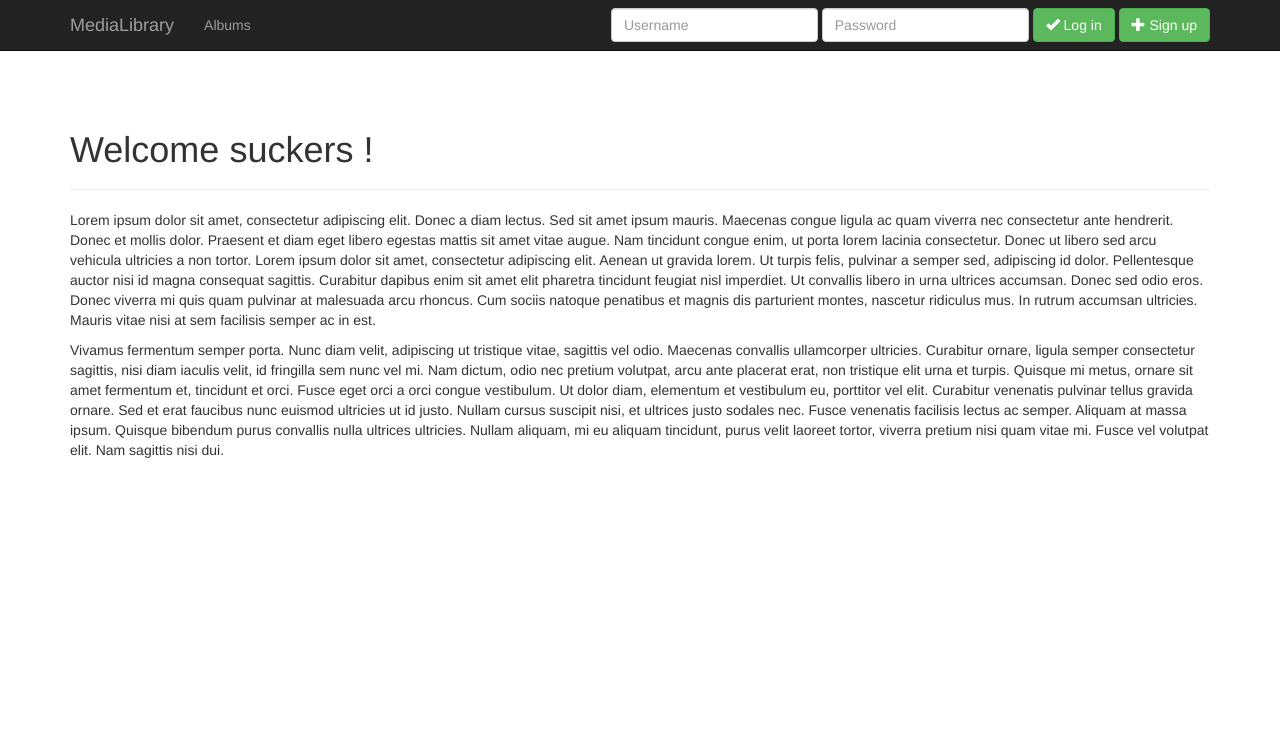
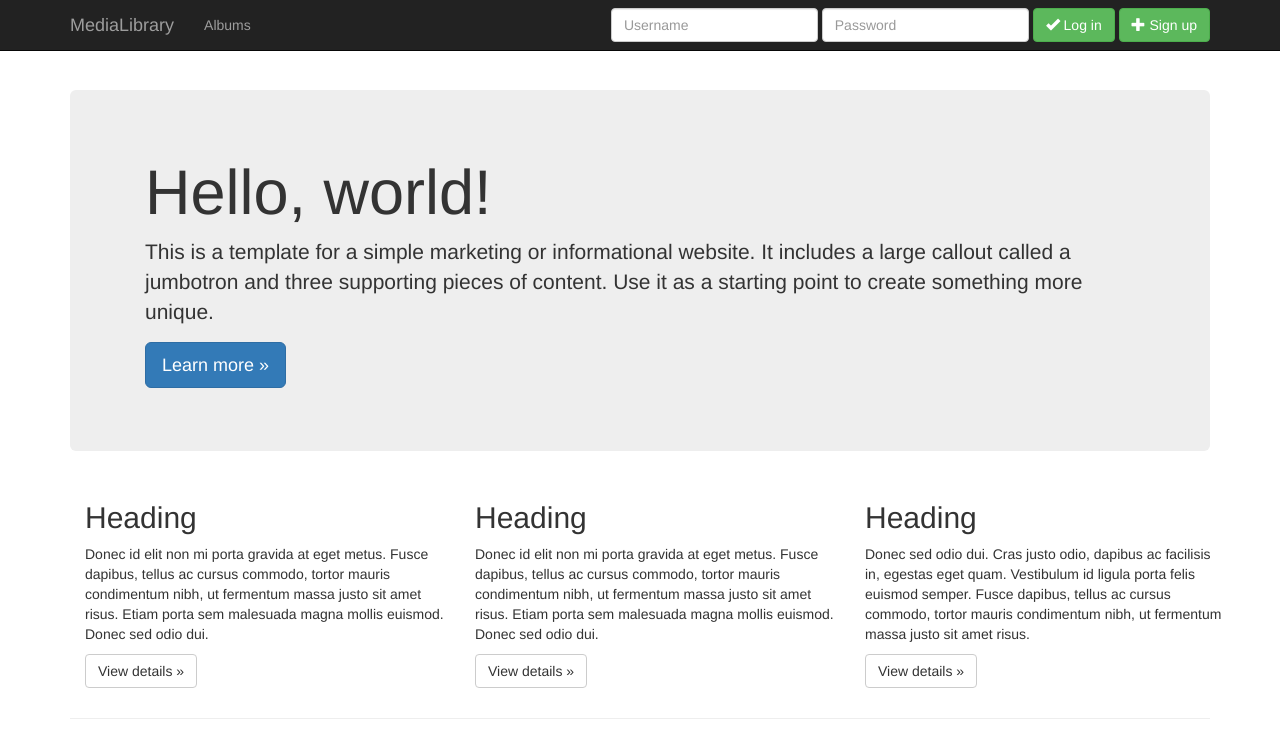
Before and after one commit to Mathsoum/MediaLibrary, a Django app: template templates/gallery/index.html in a window 1280 px wide. Shown: the top 736 px of the page. Before the commit the page ends 458 px from the top, so only its background shows below. Run offline with Django 3.2, Linux system fonts and the light colour scheme; the template is opened without the code that fills it, so the values that code supplies are empty; some libraries are stand-ins or nearby versions.

Commit message:
Welcome index separate from gallery. Special index form gallery added. Powered by Django added. Closes #3.

```diff
--- a/templates/gallery/index.html
+++ b/templates/gallery/index.html
@@ -1,9 +1,33 @@
 {% extends "global/main.html" %}
 {% block body %}
+    <!-- Main jumbotron for a primary marketing message or call to action -->
+    <div class="jumbotron">
+      <div class="container">
+        <h1>Hello, world!</h1>
+        <p>This is a template for a simple marketing or informational website. It includes a large callout called a jumbotron and three supporting pieces of content. Use it as a starting point to create something more unique.</p>
+        <p><a class="btn btn-primary btn-lg" href="#" role="button">Learn more &raquo;</a></p>
+      </div>
+    </div>
 
-<div class="page-header"><h1>Welcome suckers !</h1></div>
-
-<p>Lorem ipsum dolor sit amet, consectetur adipiscing elit. Donec a diam lectus. Sed sit amet ipsum mauris. Maecenas congue ligula ac quam viverra nec consectetur ante hendrerit. Donec et mollis dolor. Praesent et diam eget libero egestas mattis sit amet vitae augue. Nam tincidunt congue enim, ut porta lorem lacinia consectetur. Donec ut libero sed arcu vehicula ultricies a non tortor. Lorem ipsum dolor sit amet, consectetur adipiscing elit. Aenean ut gravida lorem. Ut turpis felis, pulvinar a semper sed, adipiscing id dolor. Pellentesque auctor nisi id magna consequat sagittis. Curabitur dapibus enim sit amet elit pharetra tincidunt feugiat nisl imperdiet. Ut convallis libero in urna ultrices accumsan. Donec sed odio eros. Donec viverra mi quis quam pulvinar at malesuada arcu rhoncus. Cum sociis natoque penatibus et magnis dis parturient montes, nascetur ridiculus mus. In rutrum accumsan ultricies. Mauris vitae nisi at sem facilisis semper ac in est.</p>
-<p>Vivamus fermentum semper porta. Nunc diam velit, adipiscing ut tristique vitae, sagittis vel odio. Maecenas convallis ullamcorper ultricies. Curabitur ornare, ligula semper consectetur sagittis, nisi diam iaculis velit, id fringilla sem nunc vel mi. Nam dictum, odio nec pretium volutpat, arcu ante placerat erat, non tristique elit urna et turpis. Quisque mi metus, ornare sit amet fermentum et, tincidunt et orci. Fusce eget orci a orci congue vestibulum. Ut dolor diam, elementum et vestibulum eu, porttitor vel elit. Curabitur venenatis pulvinar tellus gravida ornare. Sed et erat faucibus nunc euismod ultricies ut id justo. Nullam cursus suscipit nisi, et ultrices justo sodales nec. Fusce venenatis facilisis lectus ac semper. Aliquam at massa ipsum. Quisque bibendum purus convallis nulla ultrices ultricies. Nullam aliquam, mi eu aliquam tincidunt, purus velit laoreet tortor, viverra pretium nisi quam vitae mi. Fusce vel volutpat elit. Nam sagittis nisi dui.</p>
+    <div class="container">
+      <!-- Example row of columns -->
+      <div class="row">
+        <div class="col-md-4">
+          <h2>Heading</h2>
+          <p>Donec id elit non mi porta gravida at eget metus. Fusce dapibus, tellus ac cursus commodo, tortor mauris condimentum nibh, ut fermentum massa justo sit amet risus. Etiam porta sem malesuada magna mollis euismod. Donec sed odio dui. </p>
+          <p><a class="btn btn-default" href="#" role="button">View details &raquo;</a></p>
+        </div>
+        <div class="col-md-4">
+          <h2>Heading</h2>
+          <p>Donec id elit non mi porta gravida at eget metus. Fusce dapibus, tellus ac cursus commodo, tortor mauris condimentum nibh, ut fermentum massa justo sit amet risus. Etiam porta sem malesuada magna mollis euismod. Donec sed odio dui. </p>
+          <p><a class="btn btn-default" href="#" role="button">View details &raquo;</a></p>
+       </div>
+        <div class="col-md-4">
+          <h2>Heading</h2>
+          <p>Donec sed odio dui. Cras justo odio, dapibus ac facilisis in, egestas eget quam. Vestibulum id ligula porta felis euismod semper. Fusce dapibus, tellus ac cursus commodo, tortor mauris condimentum nibh, ut fermentum massa justo sit amet risus.</p>
+          <p><a class="btn btn-default" href="#" role="button">View details &raquo;</a></p>
+        </div>
+      </div>
+    </div>
 
 {% endblock %}
--- a/templates/global/main.html
+++ b/templates/global/main.html
@@ -76,11 +76,18 @@
 
 <div class="container" role="main">
 
-{% block body %}{% endblock %}
+    {% block body %}{% endblock %}
 
-</div>
+    <hr>
 
-<div style="margin-top: 30px">
+    <footer>
+        <div class="container">
+            <p>
+                <a href="http://www.djangoproject.com/"><img src="https://www.djangoproject.com/m/img/badges/djangomade124x25.gif" border="0" alt="Made with Django." title="Made with Django." /></a>
+                This site has been made using the <a href="http://www.djangoproject.com/" title="Django">Django</a> framework.
+            </p>
+        </div>
+    </footer>
 
 </div>
 
--- a/users/views.py
+++ b/users/views.py
@@ -28,11 +28,11 @@ def user_add(request):
             password = form.cleaned_data['password']
             User.objects.create_user(username, email, password, first_name=first_name, last_name=last_name)
             messages.success(request, 'Account created. You can now log in.')
-            return render(request, 'gallery/index.html', locals())
+            return render(request, 'global/index.html', locals())
     else:
         form = UserCreationForm()
 
-    return render(request, 'gallery/user_add.html', locals())
+    return render(request, 'users/user_add.html', locals())
 
 
 def connexion(request):
@@ -67,4 +67,4 @@ def connexion_view(request):
     else:
         form = ConnexionForm()
 
-    return render(request, 'gallery/connexion.html', locals())
+    return render(request, 'users/connexion.html', locals())
```
Also changed, not shown: templates/global/index.html (added, +9 -0 lines), templates/users/connexion.html (renamed from templates/gallery/connexion.html), templates/users/user_add.html (renamed from templates/gallery/user_add.html).
